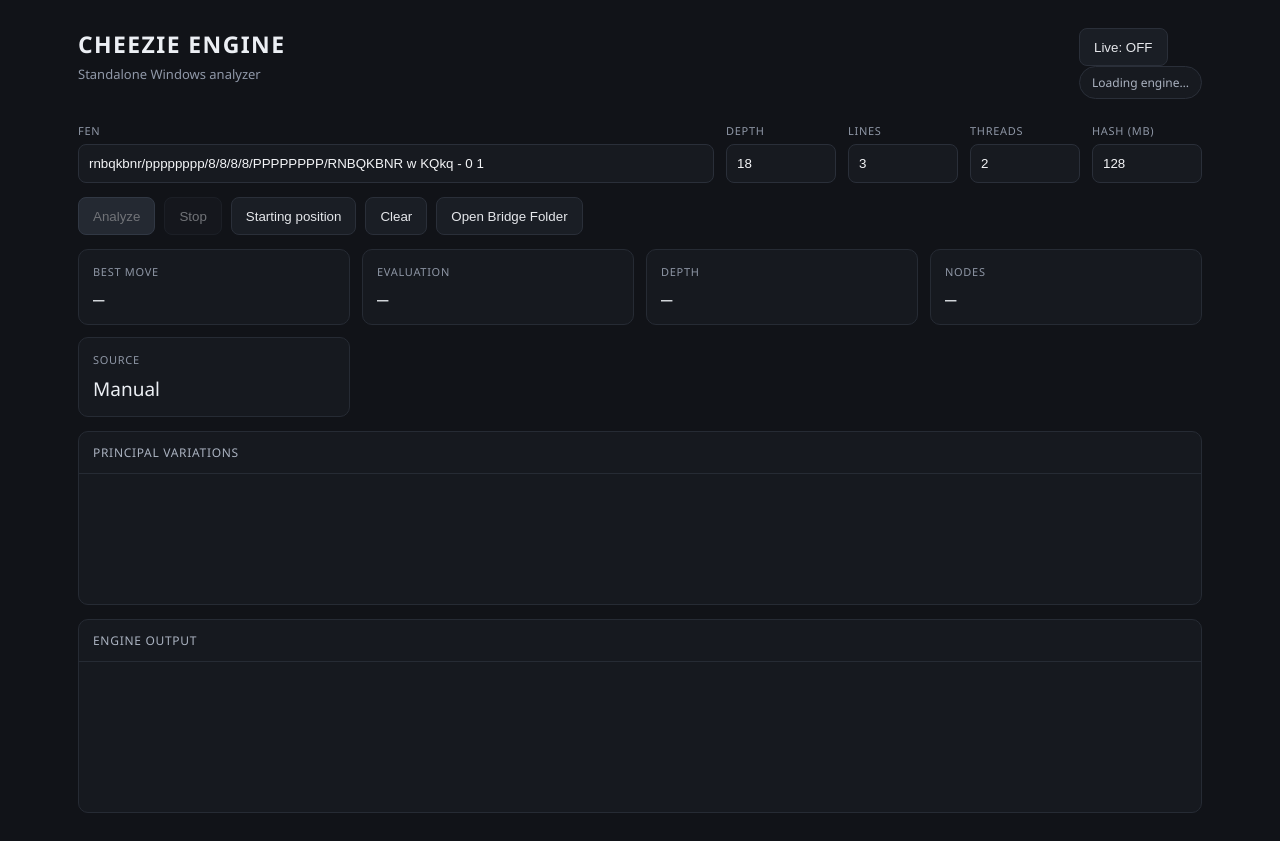
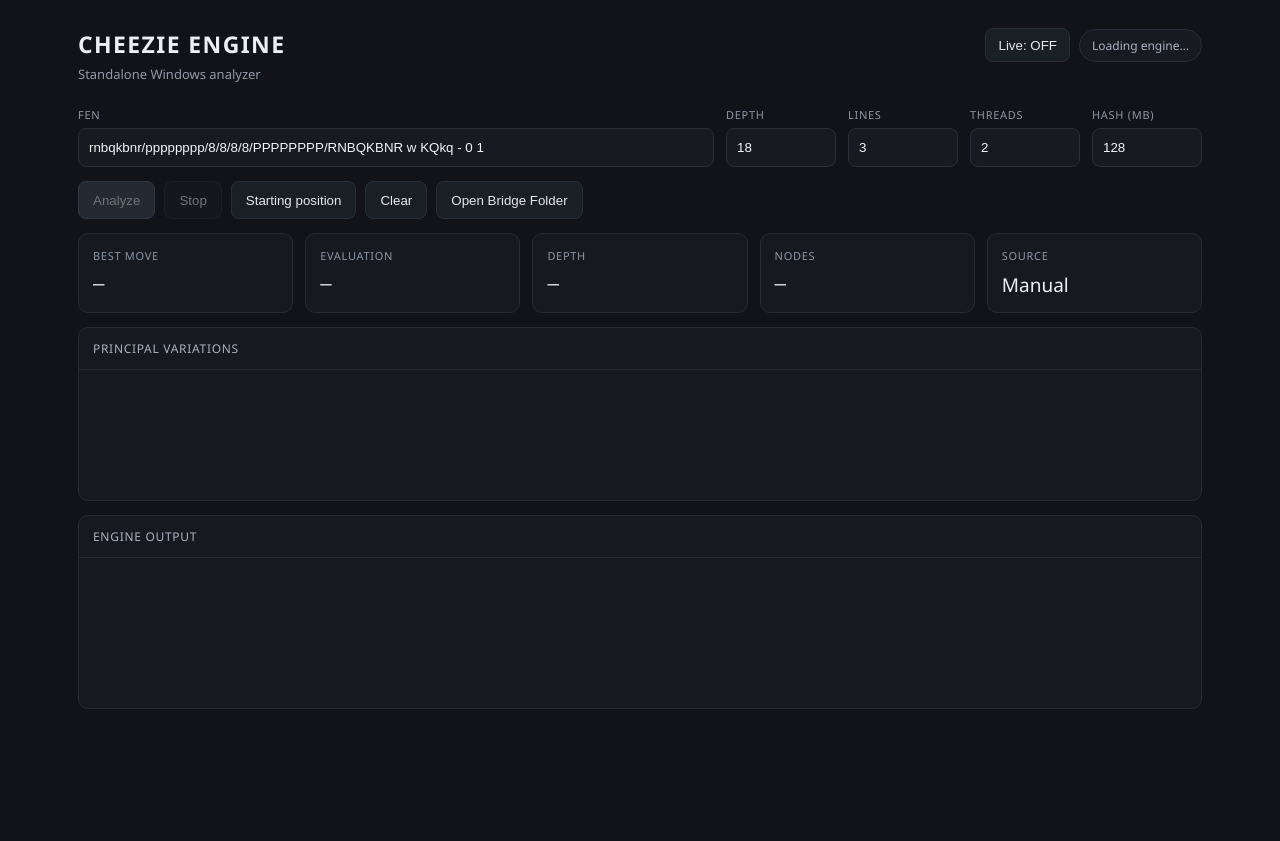
Before and after one commit to vhxLUA-max/windows-engine, a browser extension: page index.html in a window 1280 px wide. After the commit the page ends 800 px from the top, so only its background shows below. Drawn offline with Linux system fonts and the light colour scheme.

Commit message:
Style live bridge controls

```diff
--- a/styles.css
+++ b/styles.css
@@ -10,6 +10,9 @@ body { margin: 0; min-height: 100vh; background: #111318; }
 .header { display: flex; justify-content: space-between; gap: 20px; align-items: flex-start; margin-bottom: 24px; }
 .brand { font-size: 23px; font-weight: 700; letter-spacing: 1.4px; }
 .subtitle { margin-top: 5px; color: #9098a8; font-size: 13px; }
+.header-right { display: flex; align-items: center; gap: 9px; }
+.live-toggle { height: 34px; padding: 0 12px; }
+.live-toggle.active { background: #2f4635; border-color: #477456; }
 .status { border: 1px solid #2a2f39; border-radius: 999px; padding: 7px 12px; font-size: 12px; color: #aab2c0; background: #171a20; }
 .controls { display: grid; grid-template-columns: minmax(280px, 1fr) repeat(4, 110px); gap: 12px; margin-bottom: 14px; }
 .field { display: flex; flex-direction: column; gap: 6px; }
@@ -21,7 +24,7 @@ button { height: 38px; border-radius: 8px; border: 1px solid #2a2f39; background
 button:hover:not(:disabled) { background: #222832; }
 button:disabled { cursor: default; opacity: .45; }
 button.primary { background: #3b4453; border-color: #59657a; }
-.summary-grid { display: grid; grid-template-columns: repeat(4, minmax(0, 1fr)); gap: 12px; margin-bottom: 14px; }
+.summary-grid { display: grid; grid-template-columns: repeat(5, minmax(0, 1fr)); gap: 12px; margin-bottom: 14px; }
 .card, .panel { border: 1px solid #262b34; background: #16191f; border-radius: 10px; }
 .card { padding: 14px; }
 .value { margin-top: 9px; font-size: 19px; }
```
